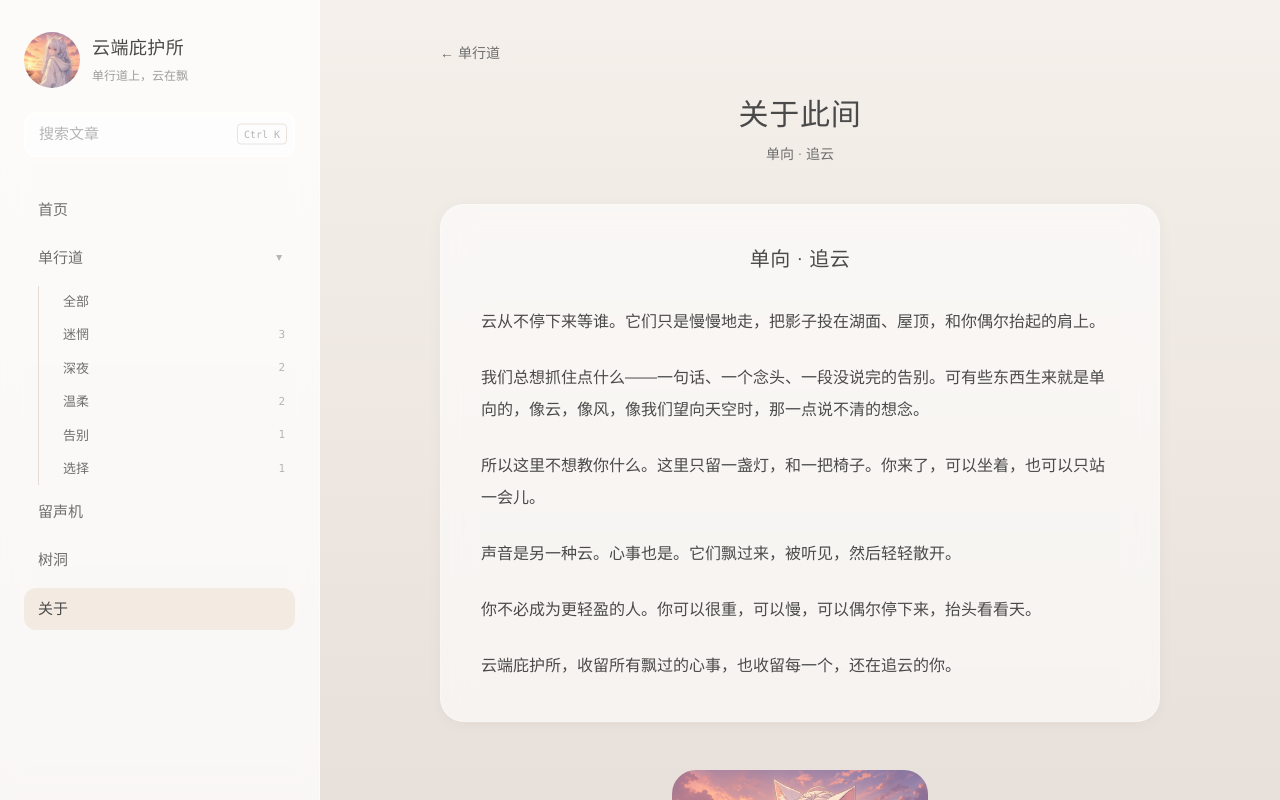
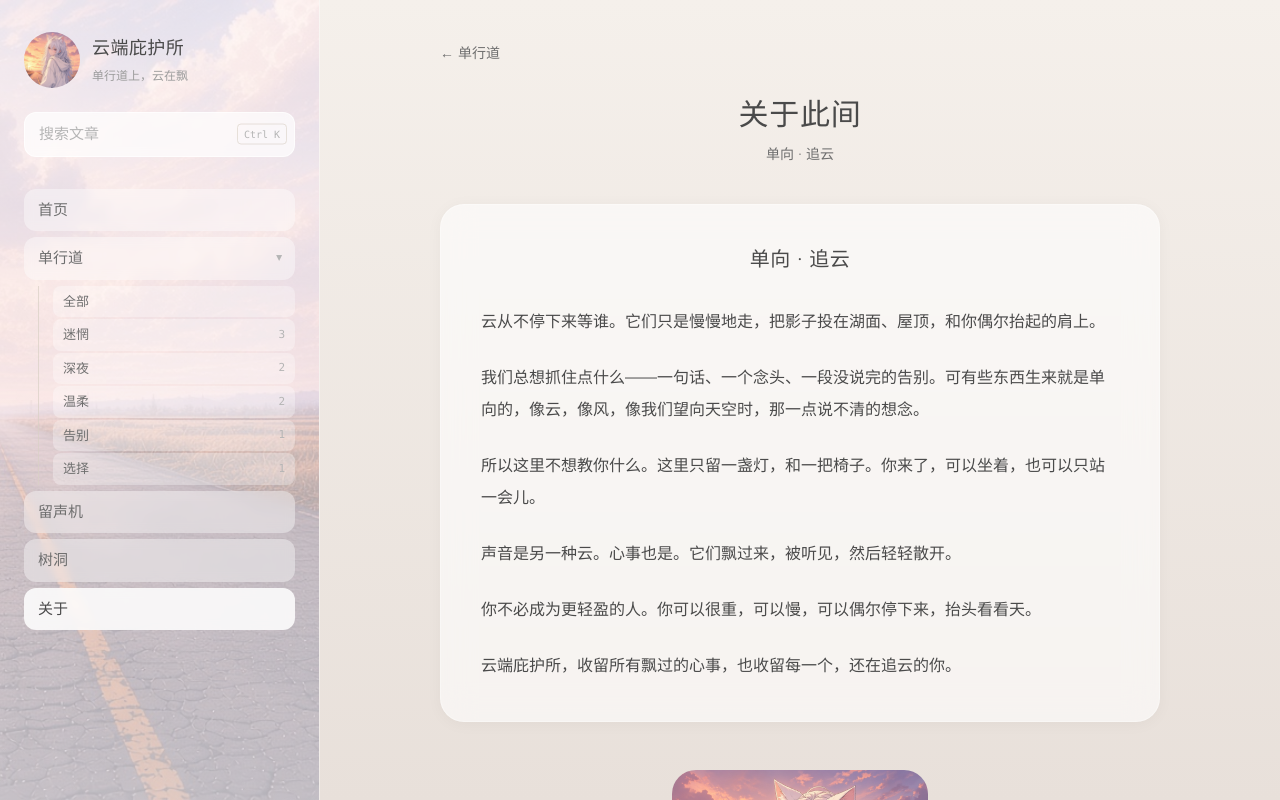
Before and after one commit to yunx947-boop/Cloud-shelter, a Next.js app: page /about in a window 1280 px wide. Both pictures are taken after a click on the button "展开分类". Shown: the top 800 px of the page. Built offline with nearby package versions, Linux system fonts and the light colour scheme.

Commit message:
侧栏加背景图：单行道原图 + 半透明白蒙版，导航项改为玻璃药丸保证可读

```diff
--- a/components/Sidebar.tsx
+++ b/components/Sidebar.tsx
@@ -101,10 +101,20 @@ export default function Sidebar({
       )}
 
       <aside
-        className={`fixed inset-y-0 left-0 z-50 w-72 overflow-y-auto border-r border-white/50 bg-white/75 px-6 py-8 lg:w-80 backdrop-blur-md transition-transform duration-300 lg:translate-x-0 ${
+        className={`fixed inset-y-0 left-0 z-50 w-72 overflow-hidden border-r border-white/40 transition-transform duration-300 lg:w-80 lg:translate-x-0 ${
           open ? 'translate-x-0' : '-translate-x-full'
         }`}
       >
+        {/* 背景：单行道原图 + 半透明白色蒙版 */}
+        <div
+          aria-hidden="true"
+          className="absolute inset-0 bg-[url('/images/clouds-banner.jpg')] bg-cover bg-center"
+        />
+        <div
+          aria-hidden="true"
+          className="absolute inset-0 bg-gradient-to-b from-white/60 via-white/45 to-white/60"
+        />
+        <div className="relative z-10 h-full overflow-y-auto px-6 py-8">
         {/* 头像 + 站名 */}
         <Link href="/" className="flex items-center gap-3">
           <Image
@@ -129,7 +139,7 @@ export default function Sidebar({
             value={q}
             onChange={(e) => setQ(e.target.value)}
             placeholder="搜索文章"
-            className="w-full rounded-xl border border-white/60 bg-white/60 px-3.5 py-2.5 pr-16 text-[15px] text-ink placeholder:text-ink-faint focus:outline-none focus:ring-1 focus:ring-accent"
+            className="w-full rounded-xl border border-white/70 bg-white/70 px-3.5 py-2.5 pr-16 text-[15px] text-ink backdrop-blur-sm placeholder:text-ink-faint focus:outline-none focus:ring-1 focus:ring-accent"
           />
           <kbd className="pointer-events-none absolute right-2 top-1/2 -translate-y-1/2 rounded border border-sand/60 px-1.5 py-0.5 font-mono text-[10px] text-ink-faint">
             Ctrl K
@@ -166,10 +176,10 @@ export default function Sidebar({
                 <Link
                   key={item.href}
                   href={item.href}
-                  className={`block rounded-xl px-3.5 py-2.5 text-[15px] transition-colors ${
+                  className={`block rounded-xl px-3.5 py-2.5 text-[15px] backdrop-blur-sm transition-colors ${
                     isActive(item.href)
-                      ? 'bg-amber-soft font-normal text-ink'
-                      : 'font-light text-ink-sub hover:bg-white/60 hover:text-ink'
+                      ? 'bg-white/85 font-normal text-ink'
+                      : 'bg-white/40 font-light text-ink-sub hover:bg-white/70 hover:text-ink'
                   }`}
                 >
                   {item.label}
@@ -181,8 +191,8 @@ export default function Sidebar({
             return (
               <div key={item.href}>
                 <div
-                  className={`flex items-center rounded-xl transition-colors ${
-                    isActive(item.href) ? 'bg-amber-soft' : 'hover:bg-white/60'
+                  className={`flex items-center rounded-xl backdrop-blur-sm transition-colors ${
+                    isActive(item.href) ? 'bg-white/85' : 'bg-white/40 hover:bg-white/70'
                   }`}
                 >
                   <Link
@@ -212,8 +222,8 @@ export default function Sidebar({
                       href="/clouds"
                       className={`block rounded-lg px-2.5 py-1.5 text-[13px] transition-colors ${
                         pathname === '/clouds'
-                          ? 'font-normal text-ink'
-                          : 'font-light text-ink-sub hover:text-ink'
+                          ? 'bg-white/70 font-normal text-ink'
+                          : 'bg-white/30 font-light text-ink-sub hover:bg-white/60 hover:text-ink'
                       }`}
                     >
                       全部
@@ -227,8 +237,8 @@ export default function Sidebar({
                           href={tagPath}
                           className={`flex items-center justify-between rounded-lg px-2.5 py-1.5 text-[13px] transition-colors ${
                             tagActive
-                              ? 'font-normal text-ink'
-                              : 'font-light text-ink-sub hover:text-ink'
+                              ? 'bg-white/70 font-normal text-ink'
+                              : 'bg-white/30 font-light text-ink-sub hover:bg-white/60 hover:text-ink'
                           }`}
                         >
                           <span>{t.name}</span>
@@ -243,6 +253,7 @@ export default function Sidebar({
           })}
         </nav>
 
+        </div>
       </aside>
     </>
   )
```
